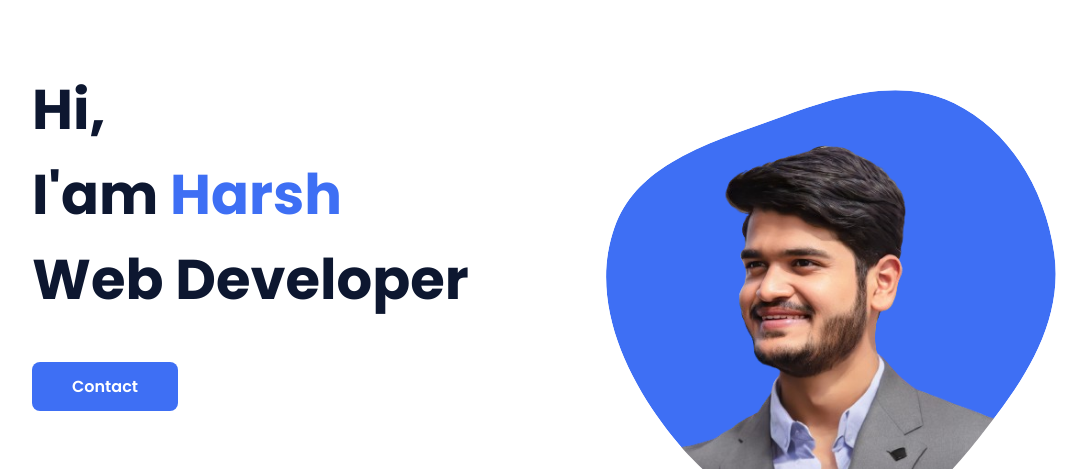
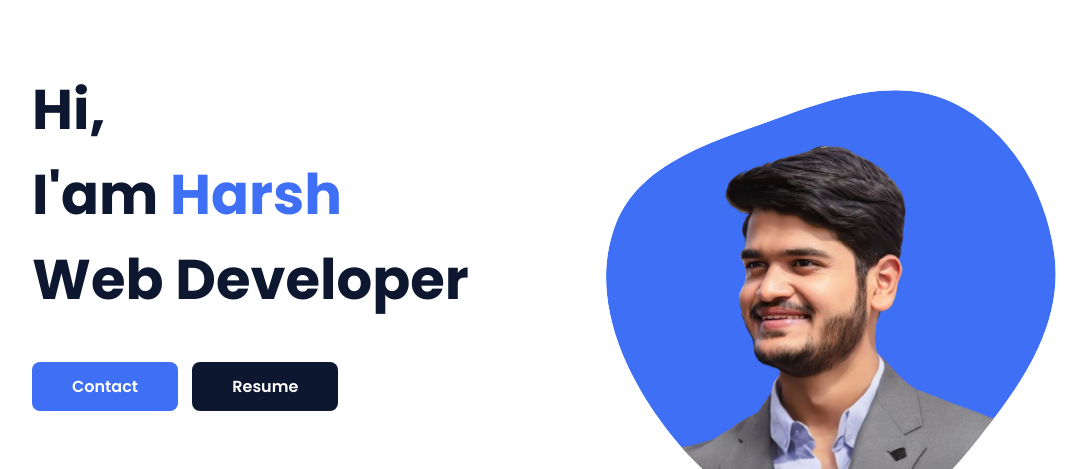
Before and after one commit to witharsh/portfolio, a plain HTML site: page index.html in a window 1280 px wide. Shown: the part 93-562 px from the top of the page, without its empty margins (96-1183 px from the left). Drawn offline with nearby package versions, Linux system fonts and the light colour scheme.

Commit message:
Update index.html

```diff
--- a/index.html
+++ b/index.html
@@ -44,6 +44,7 @@
                 <h1 class="home__title">Hi,<br>I'am <span class="home__title-color">Harsh</span><br> Web Developer</h1>
 
                 <a href="mailto:guptaharsh728@gmail.com" class="button">Contact</a>
+                <a href="https://drive.google.com/uc?export=download&id=19viScneL3E2kzDMQqXK1VfINusUf-UUk" class="button2">Resume</a>
             </div>
 
             <div class="home__social">
```
